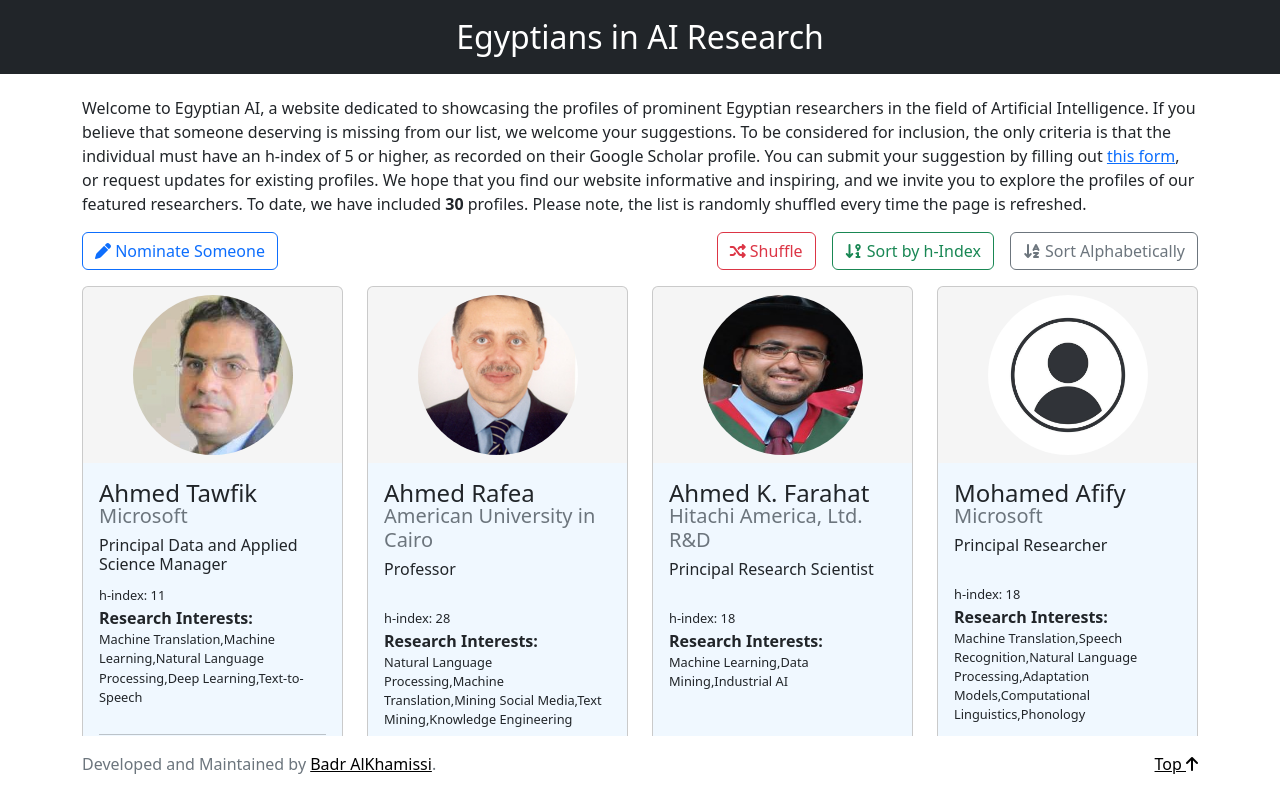
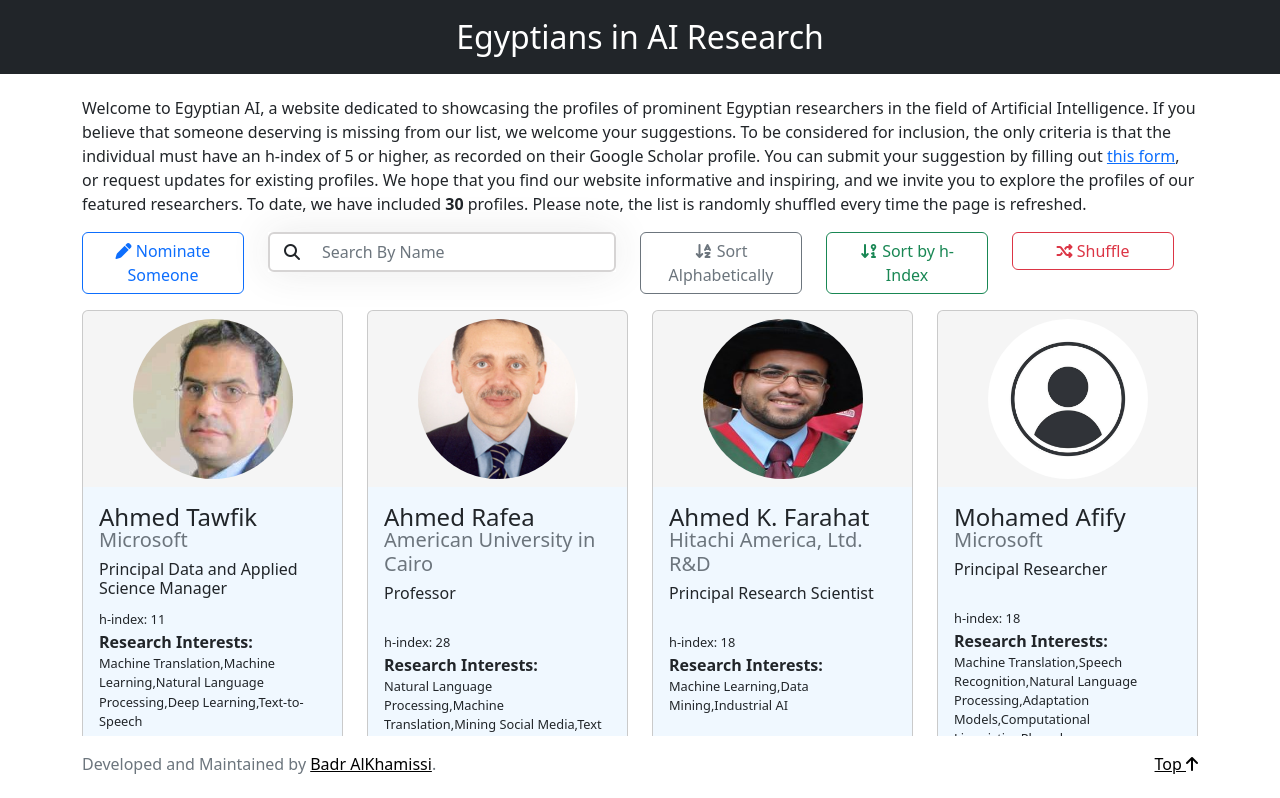
Before and after one commit to BKHMSI/egyptians-in-ai, an Angular app: page / in a window 1280 px wide. Shown: the top 798 px of the page. Built offline with nearby package versions, Linux system fonts and the light colour scheme.

Commit message:
add search bar

```diff
--- a/src/app/app.component.css
+++ b/src/app/app.component.css
@@ -12,3 +12,39 @@
     margin-left: 1em;
     margin-bottom: 1em;
 }
+
+
+.search {
+    position: relative;
+    box-shadow: 0 0 40px rgba(51, 51, 51, .1);
+}
+
+.search input {
+    text-indent: 40px;
+    border: 2px solid #d6d4d4;
+}
+
+
+.search input:focus {
+    box-shadow: none;
+    border: 2px solid #007bff;
+}
+
+.search .fa-search {
+    position: absolute;
+    top: 12px;
+    left: 16px;
+}
+
+.search button {
+    position: absolute;
+    top: 5px;
+    right: 5px;
+}
+
+@media (max-width: 992px) {
+    .search {
+        margin-top: 1rem;
+        margin-bottom: 1rem;
+    }
+}
--- a/src/app/app.component.html
+++ b/src/app/app.component.html
@@ -9,39 +9,65 @@
   <div class="row" style="margin-top: 5em; margin-bottom: 5em;">
 
     <p>
-      Welcome to Egyptian AI, a website dedicated to showcasing the profiles of prominent Egyptian researchers in the field of Artificial Intelligence.
+      Welcome to Egyptian AI, a website dedicated to showcasing the profiles of prominent Egyptian researchers in the
+      field of Artificial Intelligence.
       If you believe that someone deserving is missing from our list, we welcome your suggestions.
-      To be considered for inclusion, the only criteria is that the individual must have an h-index of 5 or higher, as recorded on their Google Scholar profile.
-      You can submit your suggestion by filling out <a href="https://docs.google.com/forms/d/e/1FAIpQLSdLaYBQyOzI5gnlGzwOki3b1TJtFjLUeHUKxkGtXQDhHdSreg/viewform?usp=sf_link">this form</a>, or request updates for existing profiles.
-      We hope that you find our website informative and inspiring, and we invite you to explore the profiles of our featured researchers.
+      To be considered for inclusion, the only criteria is that the individual must have an h-index of 5 or higher, as
+      recorded on their Google Scholar profile.
+      You can submit your suggestion by filling out <a
+        href="https://docs.google.com/forms/d/e/1FAIpQLSdLaYBQyOzI5gnlGzwOki3b1TJtFjLUeHUKxkGtXQDhHdSreg/viewform?usp=sf_link">this
+        form</a>, or request updates for existing profiles.
+      We hope that you find our website informative and inspiring, and we invite you to explore the profiles of our
+      featured researchers.
       To date, we have included <strong> {{ researchers.length }} </strong> profiles.
       Please note, the list is randomly shuffled every time the page is refreshed.
     </p>
 
-    <div id="sort-container">
-      <a class="btn btn-outline-primary" style="float: left;" target="_blank" href="https://docs.google.com/forms/d/e/1FAIpQLSdLaYBQyOzI5gnlGzwOki3b1TJtFjLUeHUKxkGtXQDhHdSreg/viewform?usp=sf_link">
+
+    <div id="sort-container" class="row">
+      <div class="col-lg-2 col-md-12 col-sm-12">
+        <a class="btn btn-outline-primary w-100 title" target="_blank"
+          href="https://docs.google.com/forms/d/e/1FAIpQLSdLaYBQyOzI5gnlGzwOki3b1TJtFjLUeHUKxkGtXQDhHdSreg/viewform?usp=sf_link">
           <i class="fa fa-pen"></i> Nominate Someone
         </a>
+      </div>
 
-      <button class="btn btn-outline-secondary sort-button" (click)="sortAZ()">
+      <div class="col-lg-4 col-md-12 col-sm-12">
+        <div class="col-md-12">
+          <div class="search">
+            <i class="fa fa-search"></i>
+            <input type="text" class="form-control" (keyup)="filterProfiles($event)" placeholder="Search By Name">
+          </div>
+        </div>
+      </div>
+
+      <div class="col-lg-2 col-md-12 col-sm-12">
+        <button class="btn btn-outline-secondary sort-button w-100 title" (click)="sortAZ()">
           <i class="fas fa-sort-alpha-down"></i> Sort Alphabetically
         </button>
-      <button class="btn btn-outline-success sort-button" (click)="sortHIndex()">
+      </div>
+      <div class="col-lg-2 col-md-12 col-sm-12">
+        <button class="btn btn-outline-success sort-button w-100 title" (click)="sortHIndex()">
           <i class="fa-solid fa-arrow-down-9-1"></i> Sort by h-Index
         </button>
-      <button class="btn btn-outline-danger sort-button" (click)="sortShuffle()">
+      </div>
+      <div class="col-lg-2 col-md-12 col-sm-12 title">
+        <button class="btn btn-outline-danger sort-button w-100" (click)="sortShuffle()">
           <i class="fas fa-shuffle"></i> Shuffle
         </button>
+      </div>
     </div>
 
   <div *ngFor="let researcher of researchers" class="col-lg-3 col-md-6 col-sm-12 mb-4">
     <div class="card" style="background-color:whitesmoke;">
-        <img src="{{ researcher.photo }}" class="rounded-circle mx-auto" width="160" height="160" alt="{{ researcher.name }}" style="margin: 0.5rem;">
+      <img src="{{ researcher.photo }}" class="rounded-circle mx-auto" width="160" height="160"
+        alt="{{ researcher.name }}" style="margin: 0.5rem;">
       <div class="card-body" style="background-color: aliceblue;">
         <h4 class="card-title mb-0"> {{researcher.name}} </h4>
         <h5 class="card-subtitle mb-2 text-muted"> {{researcher.affliation}} </h5>
         <h6 class="card-text" style="min-height: 2.3em;"> {{researcher.position}} </h6>
-          <span [hidden]="researcher.hindex==0" class="card-text" style="font-size: 0.8rem;"> h-index: {{researcher.hindex}} </span>
+        <span [hidden]="researcher.hindex==0" class="card-text" style="font-size: 0.8rem;"> h-index:
+          {{researcher.hindex}} </span>
         <span [hidden]="researcher.hindex!=0" class="card-text" style="font-size: 0.8rem;"> h-index: - </span>
         <div style="min-height: 7em;">
           <strong>Research Interests:</strong>
@@ -49,10 +75,14 @@
         </div>
         <hr>
         <p class="card-text text-center">
-            <a [hidden]="researcher.website==''" href="{{researcher.website}}" target="_blank"><i class="fas fa-globe"style="font-size: 1.5rem; color: black; padding-right: 0.5rem;"></i></a>
-            <a [hidden]="researcher.scholar==''" href="{{researcher.scholar}}" target="_blank"><i class="fas fa-graduation-cap"style="font-size: 1.5rem; color: black; padding-right: 0.5rem;"></i></a>
-            <a [hidden]="researcher.twitter==''" href="{{researcher.twitter}}" target="_blank"><i class="fab fa-twitter"style="font-size: 1.5rem; color: black; padding-right: 0.5rem;"></i></a>
-            <a [hidden]="researcher.linkedin==''" href="{{researcher.linkedin}}" target="_blank"><i class="fab fa-linkedin" style="font-size: 1.5rem; color: black; padding-left: 0.5rem;"></i></a>
+          <a [hidden]="researcher.website==''" href="{{researcher.website}}" target="_blank"><i class="fas fa-globe"
+              style="font-size: 1.5rem; color: black; padding-right: 0.5rem;"></i></a>
+          <a [hidden]="researcher.scholar==''" href="{{researcher.scholar}}" target="_blank"><i
+              class="fas fa-graduation-cap" style="font-size: 1.5rem; color: black; padding-right: 0.5rem;"></i></a>
+          <a [hidden]="researcher.twitter==''" href="{{researcher.twitter}}" target="_blank"><i class="fab fa-twitter"
+              style="font-size: 1.5rem; color: black; padding-right: 0.5rem;"></i></a>
+          <a [hidden]="researcher.linkedin==''" href="{{researcher.linkedin}}" target="_blank"><i
+              class="fab fa-linkedin" style="font-size: 1.5rem; color: black; padding-left: 0.5rem;"></i></a>
         </p>
       </div>
     </div>
@@ -61,8 +91,10 @@
 
 <footer class="footer mt-auto py-3">
   <div class="container">
-      <span class="text-muted"> Developed and Maintained by <a style="color: black;" href="https://bkhmsi.github.io">Badr AlKhamissi</a>.</span>
-      <span class="text-muted" style="float: right"><a href="#" style="color: black;"> Top <i class="fas fa-arrow-up"></i>  </a> </span>
+    <span class="text-muted"> Developed and Maintained by <a style="color: black;" href="https://bkhmsi.github.io">Badr
+        AlKhamissi</a>.</span>
+    <span class="text-muted" style="float: right"><a href="#" style="color: black;"> Top <i class="fas fa-arrow-up"></i>
+      </a> </span>
   </div>
 </footer>
 
--- a/src/app/app.component.ts
+++ b/src/app/app.component.ts
@@ -10,6 +10,8 @@ import people from '../assets/researchers.json';
 export class AppComponent {
   title = 'Egyptians in AI';
   researchers: IResearcher[] = this.shuffle(people);
+  profiles = this.researchers;
+  searchQuery = "";
 
   constructor() { }
 
@@ -31,4 +33,22 @@ export class AppComponent {
     this.researchers = this.shuffle(this.researchers);
   }
 
+  filterProfiles(event:any) {
+    let query:string = event.target.value.toLowerCase();
+
+    if(query.trim() == ""){
+      this.researchers = this.profiles;
+      return;
+    }
+
+    let filtered:IResearcher[] = []
+    for(let i = 0; i<this.researchers.length; i++){
+      if(this.researchers[i].name.toLowerCase().includes(query)){
+        filtered.push(this.researchers[i]);
+      }
+    }
+
+    this.researchers = filtered;
+  }
+
 }
```
Lines whose indentation alone changed are shown as unchanged.
